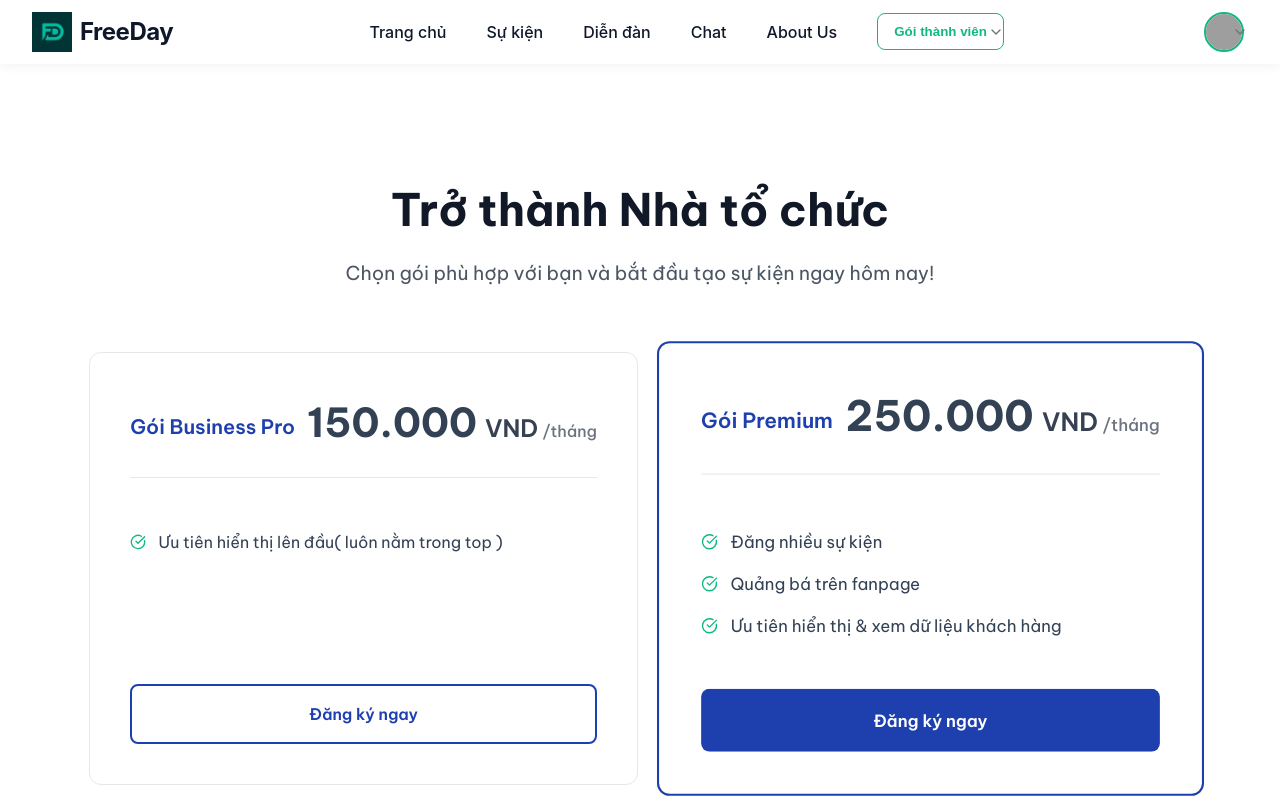
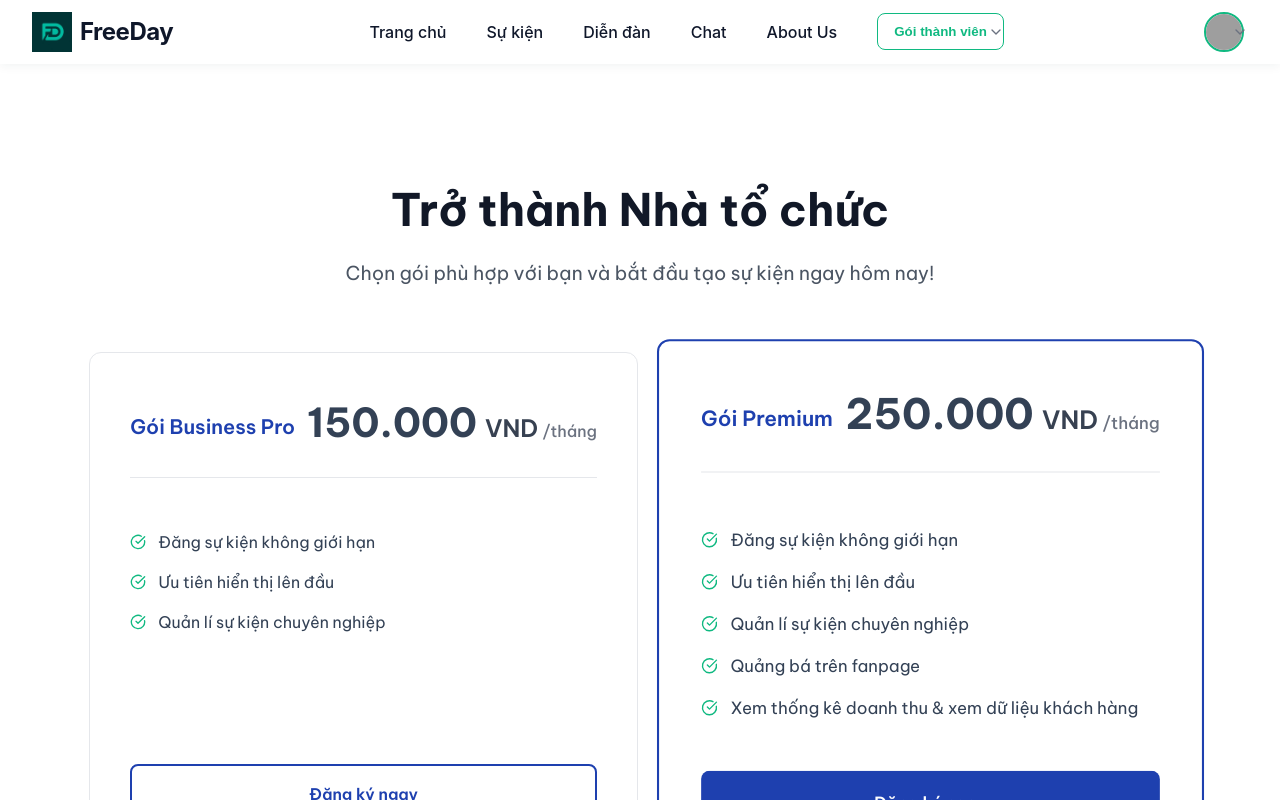
Before and after one commit to AnQE180187/EXE-source-code, a React (Vite) app in the folder frontend2/: page /pricing in a window 1280 px wide. Shown: the top 800 px of the page. Built offline with nearby package versions, Linux system fonts and the light colour scheme; no server answers; sample sign-in values are in the browser's storage; grey boxes are pictures that could not be loaded.

Commit message:
thêm mô tả cho các gói

```diff
--- a/frontend2/src/pages/OrganizerPricingPage.jsx
+++ b/frontend2/src/pages/OrganizerPricingPage.jsx
@@ -10,8 +10,9 @@ const OrganizerPricingPage = () => {
       price: '150.000',
       period: 'tháng',
       features: [
-        'Ưu tiên hiển thị lên đầu( luôn nằm trong top )',
-
+        'Đăng sự kiện không giới hạn',
+        'Ưu tiên hiển thị lên đầu',
+        'Quản lí sự kiện chuyên nghiệp',
       ],
     },
     {
@@ -20,9 +21,11 @@ const OrganizerPricingPage = () => {
       period: 'tháng',
       popular: true,
       features: [
-        'Đăng nhiều sự kiện',
+        'Đăng sự kiện không giới hạn',
+        'Ưu tiên hiển thị lên đầu',
+        'Quản lí sự kiện chuyên nghiệp',
         'Quảng bá trên fanpage',
-        'Ưu tiên hiển thị & xem dữ liệu khách hàng',
+        'Xem thống kê doanh thu & xem dữ liệu khách hàng',
       ],
     }
 
```
